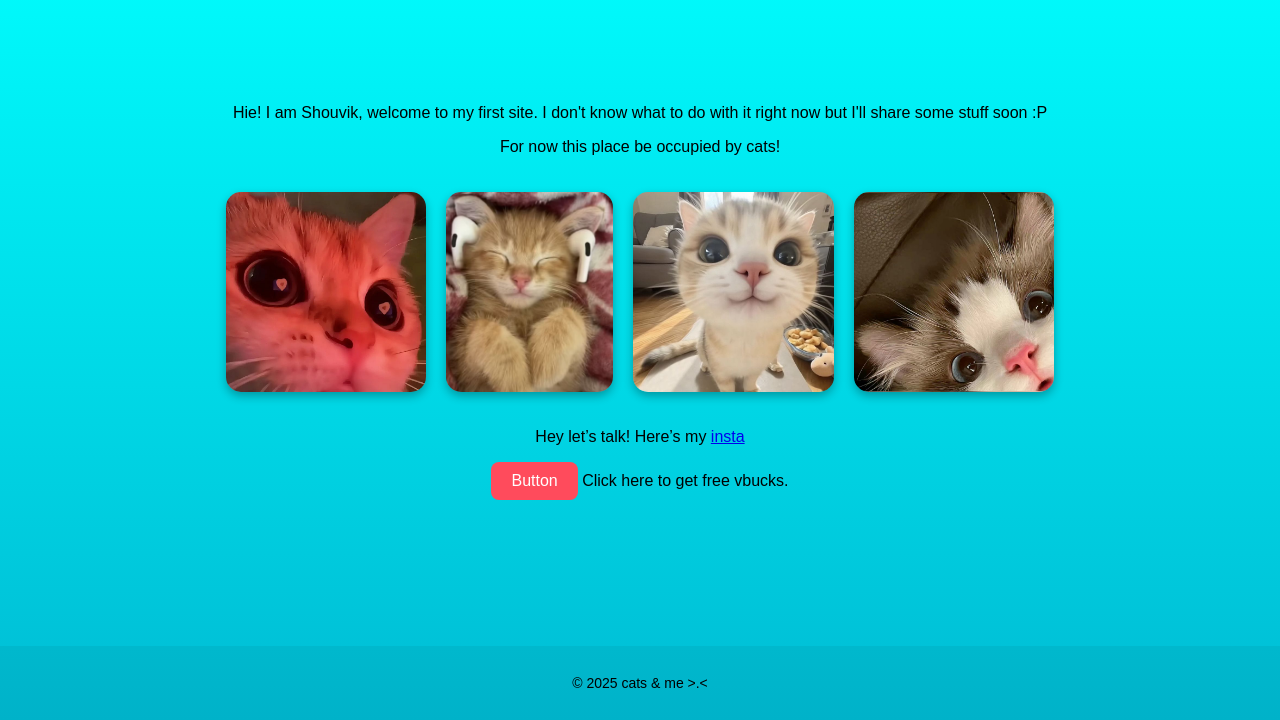
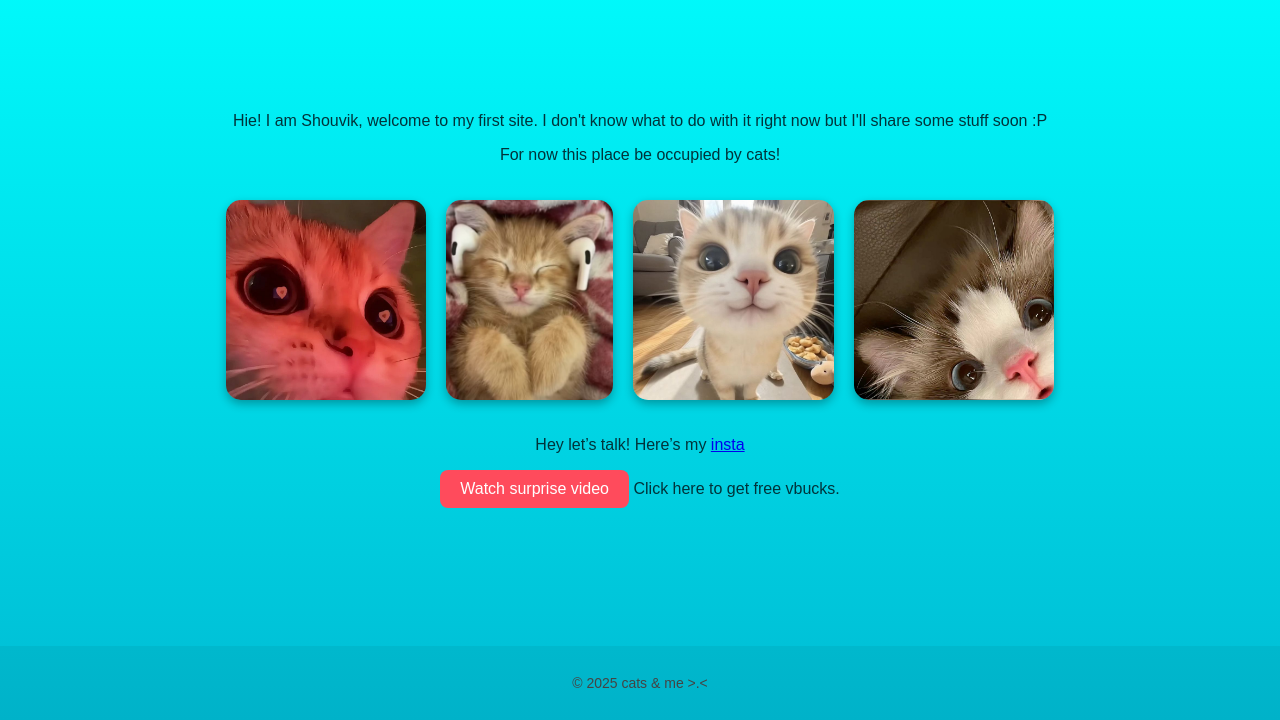
Before and after one commit to akashouvik2007-png/my-website, a plain HTML site: page index.html in a window 1280 px wide. Shown: the part 80-800 px from the top of the page. Drawn offline with Linux system fonts and the light colour scheme.

Commit message:
Update index.html

```diff
--- a/index.html
+++ b/index.html
@@ -5,85 +5,68 @@
   <meta name="viewport" content="width=device-width, initial-scale=1.0">
   <title>Shouvik's Lair</title>
   <style>
-    /* Reset + Base */
-    html, body {
-      height: 100%;
+    body {
       margin: 0;
-      padding: 0;
       font-family: Arial, sans-serif;
       text-align: center;
       background: linear-gradient(to bottom, #00ffff, #00bcd4);
       color: #00333a;
+      min-height: 100vh;
       display: flex;
       flex-direction: column;
       justify-content: space-between;
     }
-
-    /* Heading */
     h1 {
       margin: 20px auto 0;
       width: 300px;
       padding: 10px;
-      text-align: center;
-      background-color: red;
+      background: red;
       color: #fff;
       border-radius: 8px;
     }
-
-    /* Gallery */
     .cat-gallery {
       display: flex;
-      overflow-x: auto;
-      justify-content: center;
       gap: 20px;
       padding: 20px;
+      overflow-x: auto;
       scroll-behavior: smooth;
     }
-
     .cat-gallery img {
       flex-shrink: 0;
-      height: 200px;
+      max-height: 200px;
+      max-width: 90vw;
       border-radius: 15px;
-      box-shadow: 0px 4px 10px rgba(0,0,0,0.3);
+      box-shadow: 0 4px 10px rgba(0,0,0,.3);
     }
-
-    /* Buttons */
+    @media (min-width:768px) {
+      .cat-gallery { justify-content: center; max-width: 80%; margin: auto; }
+    }
     button {
       padding: 10px 20px;
       border: none;
       border-radius: 8px;
-      background-color: #ff4b5c;
+      background: #ff4b5c;
       color: white;
       font-size: 16px;
       cursor: pointer;
-      transition: transform 0.2s, background 0.3s;
+      transition: transform .2s, background .3s;
     }
-    button:hover {
-      background-color: #ff1e40;
-      transform: scale(1.1);
+    button:hover { background: #ff1e40; transform: scale(1.1); }
+    .sus:hover { animation: shake .3s infinite; }
+    @keyframes shake {
+      0%{transform:translate(1px,1px) rotate(0);}
+      25%{transform:translate(-1px,2px) rotate(-1deg);}
+      50%{transform:translate(-3px,1px) rotate(1deg);}
+      75%{transform:translate(3px,1px) rotate(0);}
+      100%{transform:translate(1px,-1px) rotate(1deg);}
     }
-
-    /* Funny shake effect */
-    .sus:hover {
-      animation: shake 0.3s infinite;
-    }
-    @keyframes shake {
-      0% { transform: translate(1px, 1px) rotate(0deg); }
-      25% { transform: translate(-1px, 2px) rotate(-1deg); }
-      50% { transform: translate(-3px, 1px) rotate(1deg); }
-      75% { transform: translate(3px, 1px) rotate(0deg); }
-      100% { transform: translate(1px, -1px) rotate(1deg); }
-    }
-
-    /* Footer */
     footer {
       margin-top: 40px;
       padding: 15px;
-      background: rgba(0,0,0,0.05);
+      background: rgba(0,0,0,.05);
       font-size: 14px;
       color: #444;
     }
-p{ color:black;}
   </style>
 </head>
 <body>
@@ -93,8 +76,8 @@ p{ color:black;}
 
   <main>
     <p>Hie! I am Shouvik, welcome to my first site. I don't know what to do with it right now but I'll share some stuff soon :P</p>
+    <p>For now this place be occupied by cats!</p>
 
-    <p>For now this place be occupied by cats!</p>
     <section class="cat-gallery">
       <img src="images/cat1.jpg" alt="cat1">
       <img src="images/cat2.jpg" alt="cat2">
@@ -102,14 +85,16 @@ p{ color:black;}
       <img src="images/cat4.jpg" alt="cat4">
     </section>
 
-    <p>Hey let’s talk! Here’s my <a href="https://www.instagram.com/shouvik_2007/" target="_blank">insta</a></p>
+    <p>Hey let’s talk! Here’s my
+      <a href="https://www.instagram.com/shouvik_2007/" target="_blank" rel="noopener noreferrer">insta</a>
+    </p>
 
-    <p class="sus">
+    <div class="sus">
       <button onclick="window.location.href='https://youtu.be/dQw4w9WgXcQ'">
-        Button
+        Watch surprise video
       </button>
       Click here to get free vbucks.
-    </p>
+    </div>
   </main>
 
   <footer>
```
